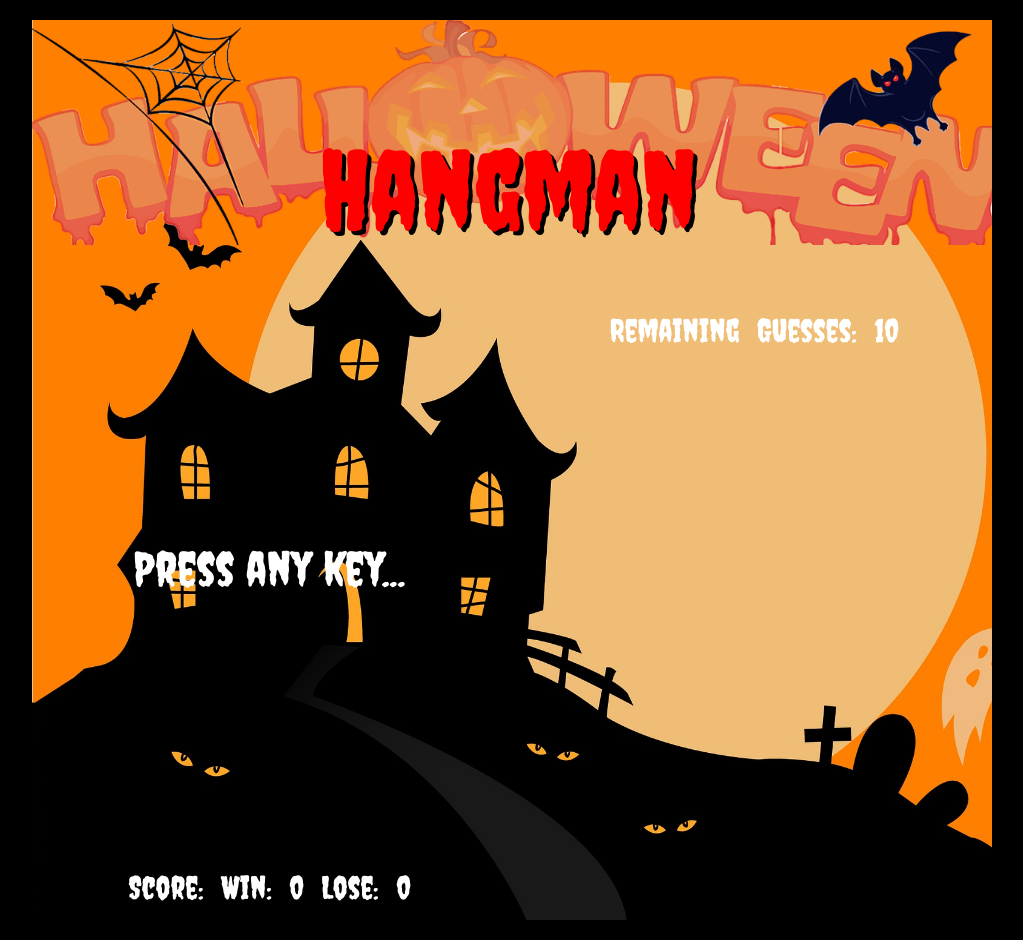
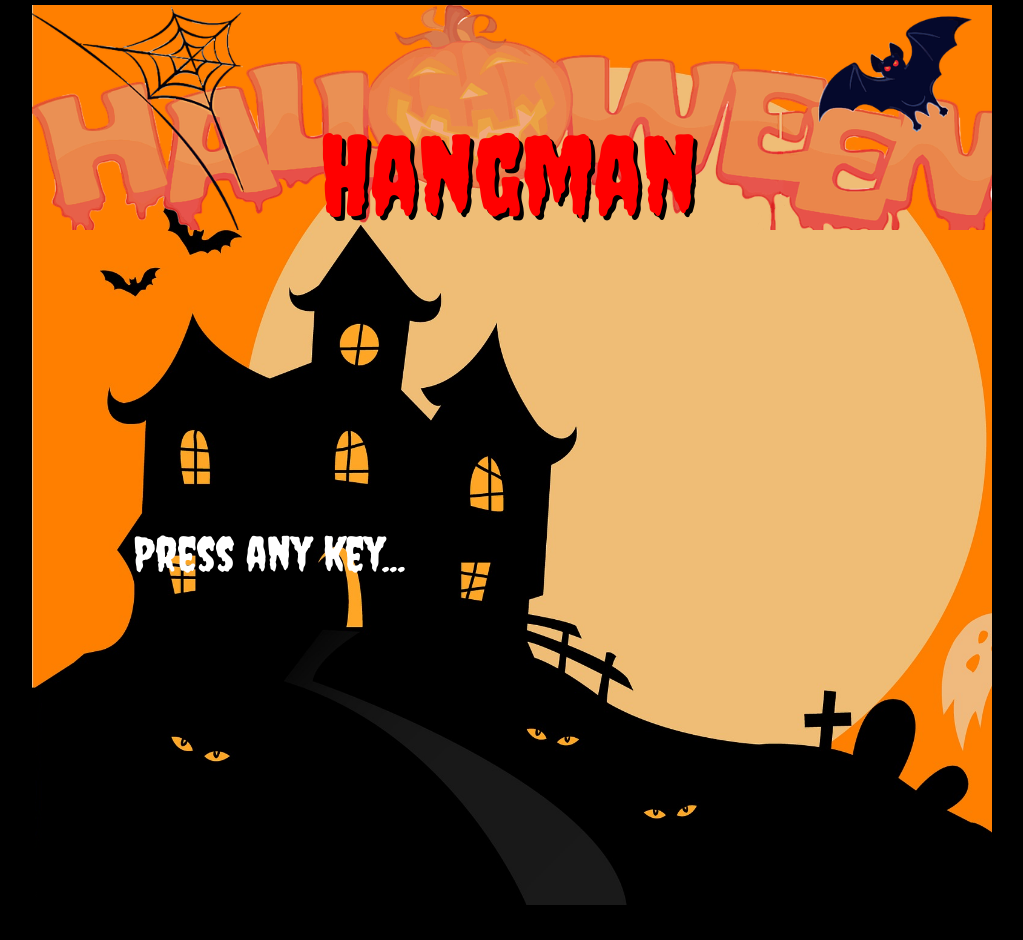
Before and after one commit to jfecke/Word-Guess-Game, a plain HTML site: page index.html in a window 1280 px wide. Shown: the whole page, without its empty margins (128-1151 px from the left). After the commit the page ends 905 px from the top, so only its background shows below. Drawn offline with Linux system fonts and the light colour scheme.

Commit message:
made score and guesses left hideen at start

```diff
--- a/assets/css/style.css
+++ b/assets/css/style.css
@@ -5,7 +5,7 @@ body {
 .container {
     height:900px;
     width: 960px;
-    margin: 20px auto;
+    margin: 0 auto;
     background-image: url(../images/haunted-house.png);
     background-size: cover;
 }
@@ -131,7 +131,7 @@ body {
     font-size: 32px;
     margin: 5% auto 0 auto;
     text-align: center;
-    display: block;
+    display: none;
     position: relative ;
     bottom: 0px;
     word-spacing: 10px;
@@ -145,7 +145,7 @@ body {
     font-size: 32px;
     margin: 50px auto 0 auto;
     text-align: center;
-    display: block;
+    display: none;
     position: relative ;
     word-spacing: 10px;
 }
--- a/assets/javascript/game.js
+++ b/assets/javascript/game.js
@@ -22,6 +22,7 @@ var hangman = {
     guessesRemaining: document.getElementById("guessesRemaining"),
     guessLeft: document.getElementById("guessLeft"),
     hangmanPic: document.getElementById("hangPic"),
+    score: document.getElementById("score"),
 
     makeWord: function() {
       if (this.words_played.length == this.words.length) {
@@ -109,6 +110,8 @@ var hangman = {
       this.winScreen.style.visibility = "hidden";
       this.playAgain.style.display = "block";
       this.playAgain.style.visibility = "hidden";
+      this.guessesRemaining.style.display = "block";
+      this.score.style.display = "block";
       this.makeWord();
       this.gameState = 1;
     },
```
